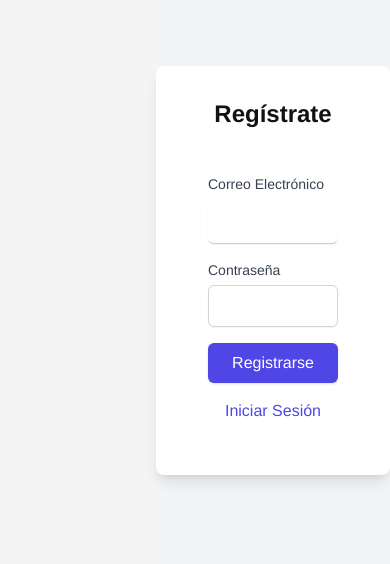
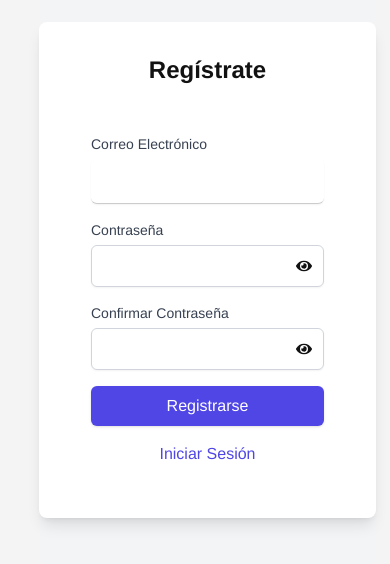
Before and after one commit to acamilodelgado0305/lanetdev-landing, a React (Vite) app: page /signup in a window 390 px wide. Shown: the part 152-716 px from the top of the page. Built offline with nearby package versions, Linux system fonts and the light colour scheme.

Commit message:
ajustando componete de SignUpForm

```diff
--- a/src/components/auth/LoginForm.tsx
+++ b/src/components/auth/LoginForm.tsx
@@ -18,7 +18,7 @@ const LoginForm = () => {
     };
 
     return (
-        <div className="ml-[40%] flex items-center justify-center bg-gray-100">
+        <div className=" ml-[10%] md:ml-[40%] flex items-center justify-center bg-gray-100">
             <div className="bg-white p-8 rounded-lg shadow-lg max-w-md w-full">
                 <h2 className="text-2xl font-bold mb-6 text-center">Iniciar Sesión</h2>
                 <form onSubmit={handleSubmit(handleLogin)}>
--- a/src/components/auth/SignUpForm.tsx
+++ b/src/components/auth/SignUpForm.tsx
@@ -1,30 +1,51 @@
-import React from 'react';
+import React, { useState } from 'react';
 import { useForm, SubmitHandler } from 'react-hook-form';
 import { useNavigate } from 'react-router-dom';
 import Swal from 'sweetalert2';
-
+import { FaEye, FaEyeSlash } from 'react-icons/fa';
+import { createUser } from '../../services/apiService';
 
 interface SignUpFormInputs {
     email: string;
     password: string;
+    confirmPassword: string;
 }
 
 const SignUpForm: React.FC = () => {
-    const { register, handleSubmit, formState: { errors } } = useForm<SignUpFormInputs>();
+    const { register, handleSubmit, formState: { errors }, watch } = useForm<SignUpFormInputs>();
     const navigate = useNavigate();
+    const [showPassword, setShowPassword] = useState(false);
+    const [showConfirmPassword, setShowConfirmPassword] = useState(false);
 
     const handleSignUp: SubmitHandler<SignUpFormInputs> = async (data) => {
         const { email, password } = data;
-        // Simular registro
+
+        try {
+            // Llama a la función createUser para registrar el nuevo usuario
+            const userData = { email, password };
+            await createUser(userData);
+
             Swal.fire('¡Usuario registrado!', 'Se ha registrado correctamente.', 'success').then(() => {
-            navigate('/');
+                navigate('/login');
             });
+        } catch (error) {
+            Swal.fire('Error', 'Hubo un problema al registrarse. Por favor, intenta nuevamente.', 'error');
+            console.error('Error durante el registro:', error);
+        }
+    };
+
+    const togglePasswordVisibility = () => {
+        setShowPassword(!showPassword);
+    };
+
+    const toggleConfirmPasswordVisibility = () => {
+        setShowConfirmPassword(!showConfirmPassword);
     };
 
     return (
-        <div className="ml-[40%] flex items-center justify-center bg-gray-100">
+        <div className="ml-[10%] md:ml-[40%] flex items-center justify-center bg-gray-100">
             <div className="bg-white p-8 rounded-lg shadow-lg max-w-md w-full">
-                <h2 className="text-2xl font-bold mb-6 text-center">Regístrate</h2>
+                <h2 className="text-2xl font-bold mb-7 text-center">Regístrate</h2>
                 <form onSubmit={handleSubmit(handleSignUp)}>
                     <div className="mb-4">
                         <label htmlFor="email" className="block text-sm font-medium text-gray-700">Correo Electrónico</label>
@@ -36,21 +57,53 @@ const SignUpForm: React.FC = () => {
                         />
                         {errors.email && <p className="text-red-500 text-xs mt-2">{errors.email.message}</p>}
                     </div>
-                    <div className="mb-4">
+
+                    <div className="mb-4 relative">
                         <label htmlFor="password" className="block text-sm font-medium text-gray-700">Contraseña</label>
+                        <div className="relative">
                             <input
                                 id="password"
                                 className="mt-1 block w-full px-3 py-2 border border-gray-300 rounded-md shadow-sm focus:outline-none focus:ring-indigo-500 focus:border-indigo-500 sm:text-sm"
-                            type="password"
+                                type={showPassword ? "text" : "password"}
                                 {...register('password', { required: 'La contraseña es requerida' })}
                             />
+                            <span
+                                className="absolute inset-y-0 right-0 pr-3 flex items-center cursor-pointer"
+                                onClick={togglePasswordVisibility}
+                            >
+                                {showPassword ? <FaEyeSlash /> : <FaEye />}
+                            </span>
+                        </div>
                         {errors.password && <p className="text-red-500 text-xs mt-2">{errors.password.message}</p>}
                     </div>
+
+                    <div className="mb-4 relative">
+                        <label htmlFor="confirmPassword" className="block text-sm font-medium text-gray-700">Confirmar Contraseña</label>
+                        <div className="relative">
+                            <input
+                                id="confirmPassword"
+                                className="mt-1 block w-full px-3 py-2 border border-gray-300 rounded-md shadow-sm focus:outline-none focus:ring-indigo-500 focus:border-indigo-500 sm:text-sm"
+                                type={showConfirmPassword ? "text" : "password"}
+                                {...register('confirmPassword', {
+                                    required: 'Por favor, confirma tu contraseña',
+                                    validate: value => value === watch('password') || 'Las contraseñas no coinciden',
+                                })}
+                            />
+                            <span
+                                className="absolute inset-y-0 right-0 pr-3 flex items-center cursor-pointer"
+                                onClick={toggleConfirmPasswordVisibility}
+                            >
+                                {showConfirmPassword ? <FaEyeSlash /> : <FaEye />}
+                            </span>
+                        </div>
+                        {errors.confirmPassword && <p className="text-red-500 text-xs mt-2">{errors.confirmPassword.message}</p>}
+                    </div>
+
                     <button type="submit" className="w-full bg-indigo-600 text-white py-2 px-4 rounded-md shadow hover:bg-indigo-700 focus:outline-none focus:ring-2 focus:ring-indigo-500">
                         Registrarse
                     </button>
                     <div className="mt-4 text-center">
-                        <button type="button" className="text-indigo-600 hover:text-indigo-500" onClick={() => navigate('/')}>Iniciar Sesión</button>
+                        <button type="button" className="text-indigo-600 hover:text-indigo-500" onClick={() => navigate('/login')}>Iniciar Sesión</button>
                     </div>
                 </form>
             </div>
--- a/src/services/apiService.js
+++ b/src/services/apiService.js
@@ -1,6 +1,6 @@
 import axios from 'axios';
 
-const AUTH_URL = 'https://server-auth.app.la-net.co/api';
+const AUTH_URL = 'http://server-auth.app.la-net.co/api';
 
 // Instancia de axios personalizada
 const authApi = axios.create({
```
Lines whose indentation alone changed are shown as unchanged.
